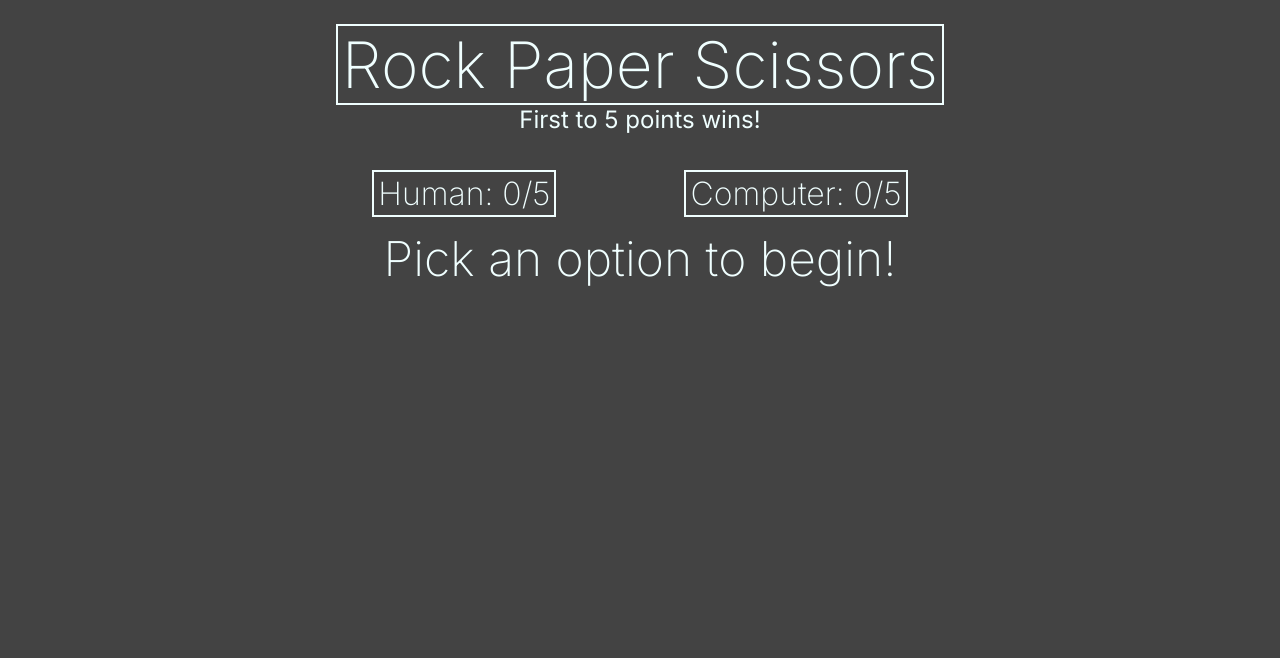
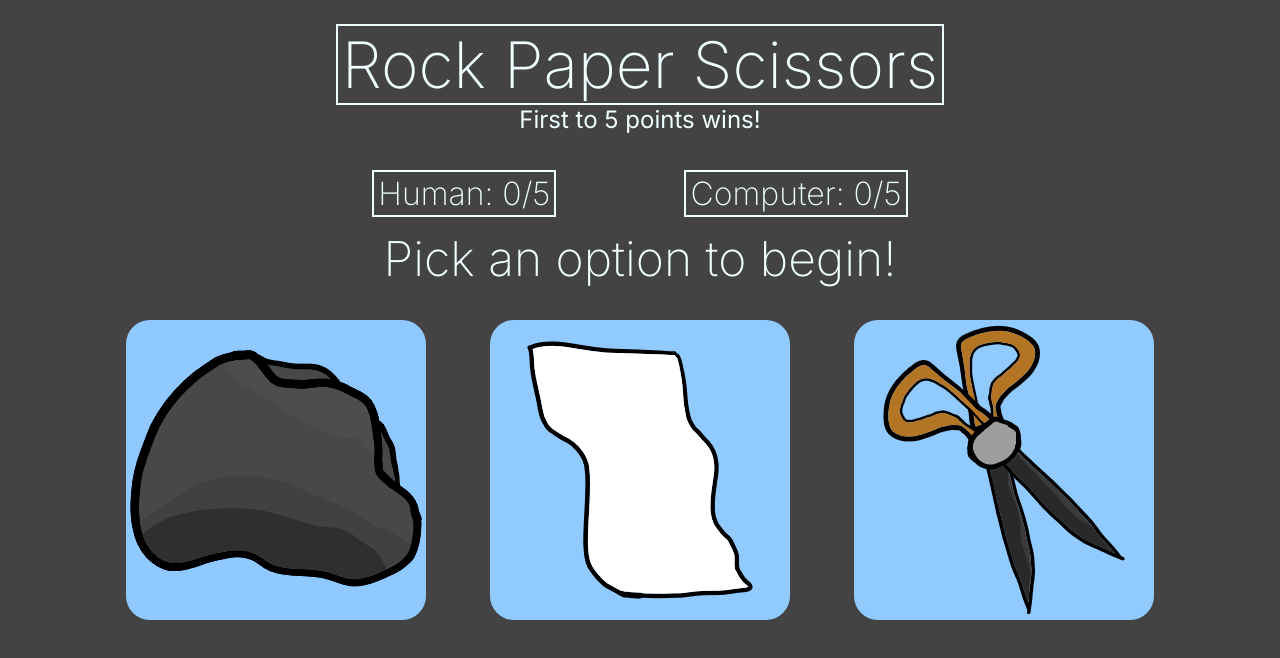
Before and after one commit to J0e-Quan/rock-paper-scissors, a plain HTML site: page index.html in a window 1280 px wide. Drawn offline with Linux system fonts and the light colour scheme.

Commit message:
Insert option icons

```diff
--- a/index.html
+++ b/index.html
@@ -23,15 +23,9 @@
         <h2 class="result">Pick an option to begin!</h2>
     </div>
     <div class="options-card">
-        <div class="option rock">
-
-        </div>
-        <div class="option paper">
-
-        </div>
-        <div class="option scissors">
-
-        </div>
+        <img class="option rock" src="./icons/rock-icon.png" alt="rock" width="300" height="300">
+        <img class="option paper" src="./icons/paper-icon.png" alt="paper" width="300" height="300">
+        <img class="option scissors" src="./icons/scissors-icon.png" alt="scissors" width="300" height="300">
     </div>
 </body>
 </html>
--- a/styles.css
+++ b/styles.css
@@ -56,7 +56,11 @@ body {
     display: flex;
     justify-content: center;
     flex-wrap: wrap;
-    gap: 48px;
+    gap: 64px;
 }
 
-/* PICTURE SIZE SHOULD BE 300 BY 300PX */
+.option {
+    height: 300px;
+    width: 300px;
+    border-radius: 24px;
+}
```
Also changed, not shown: icons/paper-icon.png (added), icons/rock-icon.png (added), icons/scissors-icon.png (added).
